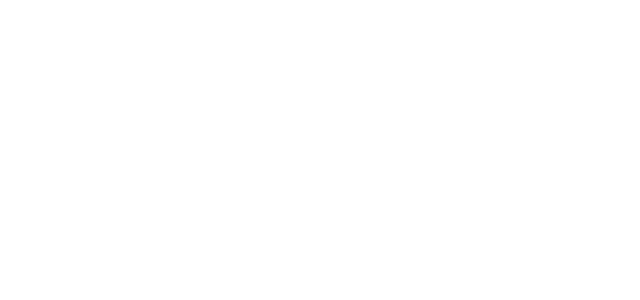
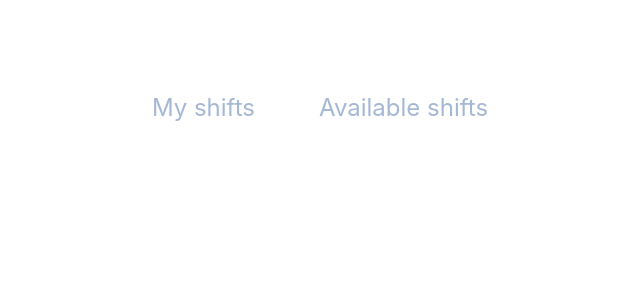
Before and after one commit to rishavbharti/shift-booking, a React (Create React App) app: page / in a window 1280 px wide. Shown: the top 300 px of the page, without its empty margins (320-960 px from the left). Built offline with nearby package versions, Linux system fonts and the light colour scheme.

Commit message:
Create `Calendar`, `Tabs` & `Tab` component

```diff
--- a/package.json
+++ b/package.json
@@ -11,6 +11,7 @@
     "@testing-library/jest-dom": "^5.16.4",
     "@testing-library/react": "^13.3.0",
     "@testing-library/user-event": "^14.2.1",
+    "clsx": "^1.1.1",
     "react": "^18.2.0",
     "react-dom": "^18.2.0",
     "react-redux": "^8.0.2",
--- a/src/App.js
+++ b/src/App.js
@@ -1,7 +1,12 @@
 import React from 'react';
+import Calendar from './components/Calendar';
 
 function App() {
-  return <div></div>;
+  return (
+    <div className='grid place-items-center m-20'>
+      <Calendar />
+    </div>
+  );
 }
 
 export default App;
--- /dev/null
+++ b/src/components/Calendar/index.js
@@ -0,0 +1,32 @@
+import React, { useState } from 'react';
+import Tab from '../Tab';
+import Tabs from '../Tabs';
+
+const Calendar = () => {
+  const shiftTabs = ['My shifts', 'Available shifts'];
+  const [activeShiftTab, setActiveShiftTab] = useState(shiftTabs[0]);
+
+  const renderShiftTabs = () => {
+    const handleChange = (value) => {
+      if (activeShiftTab !== value) {
+        setActiveShiftTab(value);
+      }
+    };
+
+    return (
+      <Tabs tabSize='medium' onChange={handleChange}>
+        {shiftTabs.map((shift, index) => (
+          <Tab name={shift} key={index} isActive={activeShiftTab === shift} />
+        ))}
+      </Tabs>
+    );
+  };
+
+  const renderContent = () => {
+    return renderShiftTabs();
+  };
+
+  return <div>{renderContent()}</div>;
+};
+
+export default Calendar;
--- /dev/null
+++ b/src/components/Tab/index.js
@@ -0,0 +1,18 @@
+import React from 'react';
+import clsx from 'clsx';
+
+const Tab = (props) => {
+  const { name, isActive } = props;
+
+  return (
+    <div
+      className={clsx('text-mainText px-8 py-3 cursor-pointer', {
+        'text-activeTabText': isActive,
+      })}
+    >
+      {name}
+    </div>
+  );
+};
+
+export default Tab;
--- /dev/null
+++ b/src/components/Tabs/index.js
@@ -0,0 +1,21 @@
+import React from 'react';
+import clsx from 'clsx';
+
+const Tabs = (props) => {
+  const { tabSize, onChange } = props;
+
+  const handleClick = (e) => {
+    onChange(e.target.textContent);
+  };
+
+  return (
+    <div
+      className={clsx('flex', { 'text-2xl': tabSize === 'medium' })}
+      onClick={handleClick}
+    >
+      {props.children}
+    </div>
+  );
+};
+
+export default Tabs;
```
Also changed, not shown: 1 other file (tests, documents, lock files or other folders).
